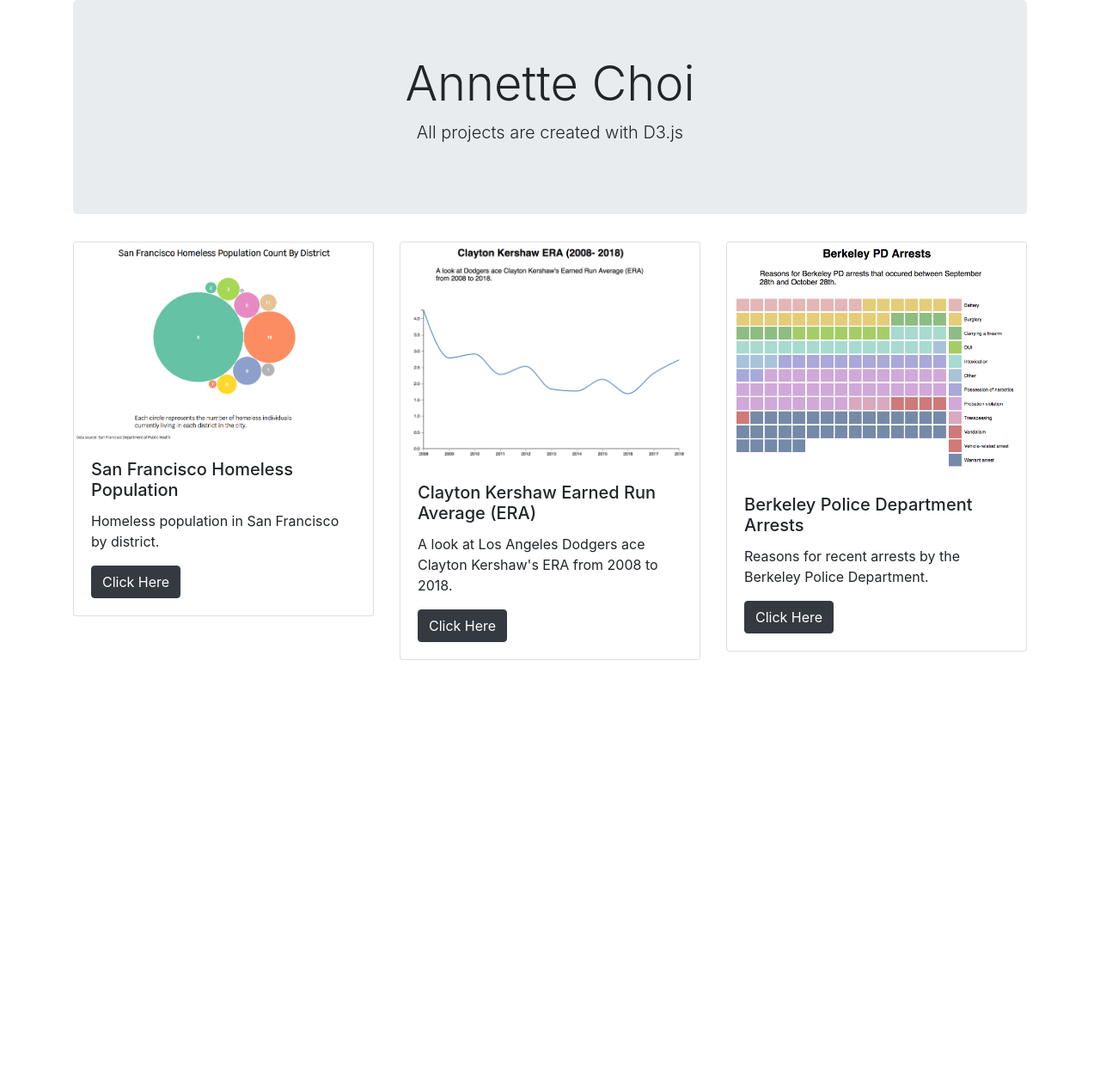
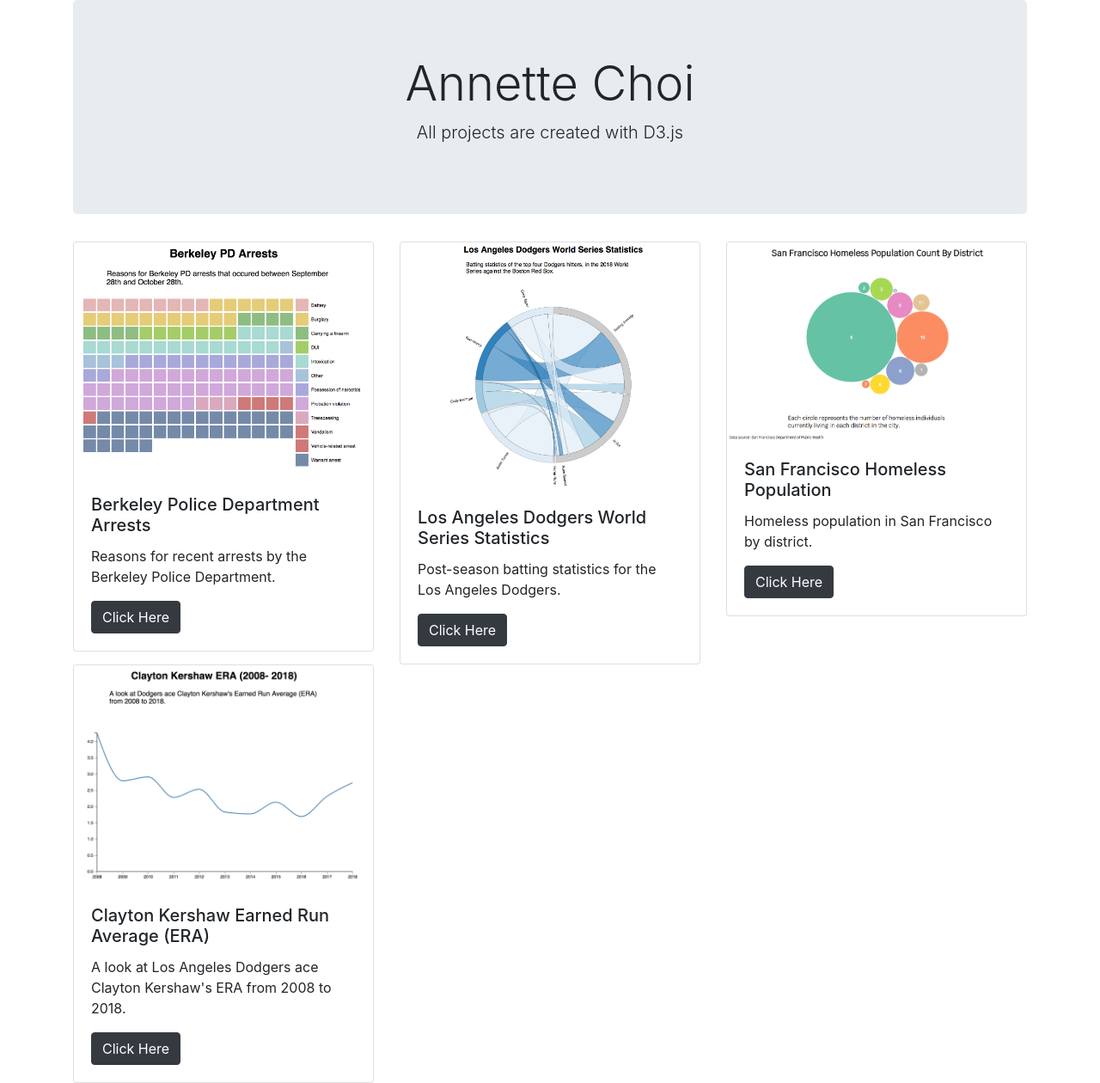
Before and after one commit to annettechoi/annettechoi, a Jekyll site: the page built from index.html, in a window 1280 px wide. Shown: the whole page at 86% size. Built offline with Jekyll 4.4.1, drawn with Linux system fonts in a browser that asks for light colours; before the commit the page ends 900 px from its top, so only the background shows below that.

Commit message:
Update index.html

```diff
--- a/index.html
+++ b/index.html
@@ -2,6 +2,16 @@
 layout: default
 title: Annette Choi
 projects:
+
+  - title: Berkeley Police Department Arrests
+    image: /berkeley-pd/berkeley-pd-screenshot.png
+    description: Reasons for recent arrests by the Berkeley Police Department.
+    link: /berkeley-pd/
+
+  - title: Los Angeles Dodgers World Series Statistics
+    image: /dodgers-world-series/dodgers-world-series-screenshot.png
+    description: Post-season batting statistics for the Los Angeles Dodgers.
+    link: /dodgers-world-series/
 
   - title: San Francisco Homeless Population
     image: /sf-homeless/sf-homeless-screenshot.png
@@ -12,11 +22,6 @@ projects:
     image: /kershaw/kershaw-screenshot.png
     description: A look at Los Angeles Dodgers ace Clayton Kershaw's ERA from 2008 to 2018.
     link: /kershaw/
-
-  - title: Berkeley Police Department Arrests
-    image: /berkeley-pd/berkeley-pd-screenshot.png
-    description: Reasons for recent arrests by the Berkeley Police Department.
-    link: /berkeley-pd/
 
 ---
 <div class="row">
```
